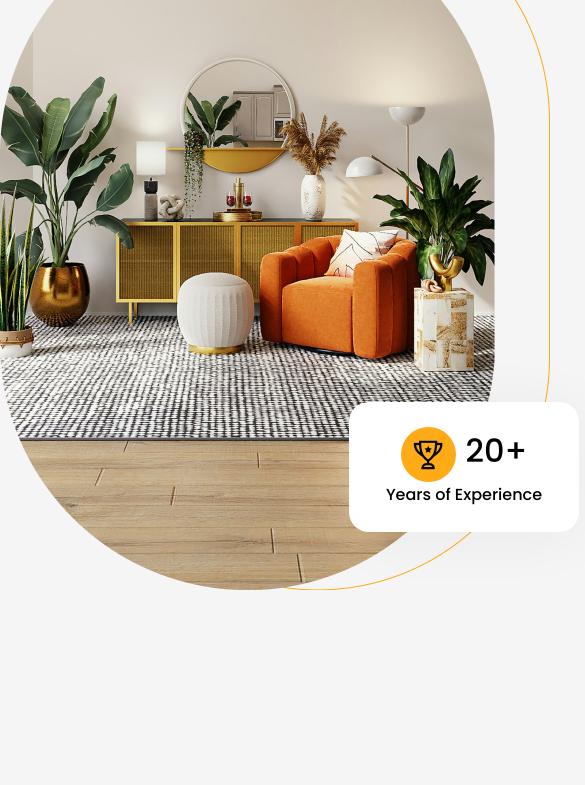
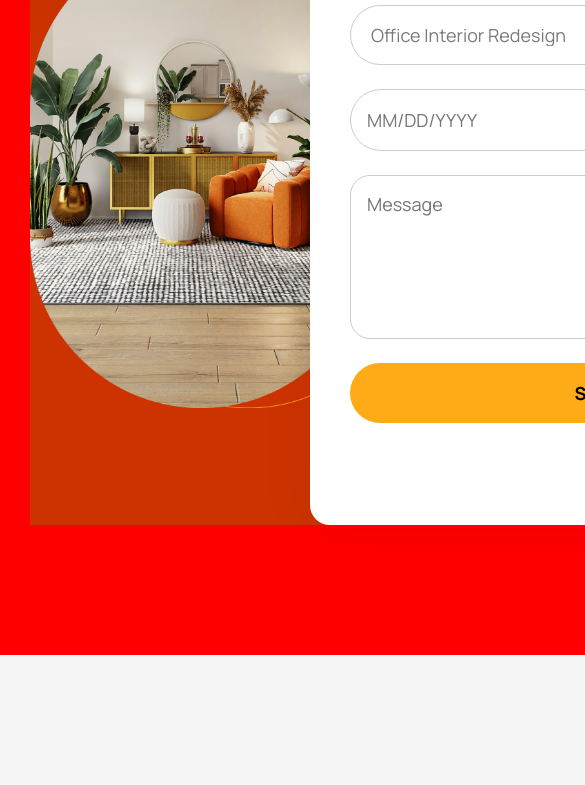
Before and after one commit to pixelgnome/design-edge-demo, a plain HTML site: page index.html in a window 390 px wide. Shown: the part 453-1238 px from the top of the page, 585 px wide, since content can reach past the window. After the commit the page ends 1108 px from the top, so only its background shows below. Drawn offline with Linux system fonts and the light colour scheme.

Commit message:
cleaning up and adding media queries

```diff
--- a/css/styles.css
+++ b/css/styles.css
@@ -19,11 +19,11 @@ body {
 .wrapper {
   width: 1290px;
   margin: 0 auto;
-  padding: 30px 0;
+  padding: 30px;
 }
 
 header {
-  width: 1290px;
+  width: 1230px;
   height: 90px;
   background-color: var(--header-bg-color);
   margin: 0;
@@ -144,7 +144,7 @@ nav ul li a {
   display: flex;
   flex-direction: column;
   padding: 40px;
-  width: 550px;
+  width: 565px;
 }
 
 .contact-form h1 {
--- a/index.html
+++ b/index.html
@@ -11,6 +11,39 @@
         @import url('https://fonts.googleapis.com/css2?family=Manrope:wght@200..800&display=swap');
     </style>
     <link href="css/styles.css" rel="stylesheet" />
+    <style>
+        @media screen and (max-width: 1024px) {
+            .wrapper {
+                width: 930px;
+                background-color: red;
+            }
+
+            header {
+                width: 870px;
+            }
+
+            .content {
+                width: 870px;
+                background-color: #c30;
+                margin: 100px 0;
+            }
+
+            .img-accent {
+                width: 280px;
+                background-size: 400px;
+                background-position: left center;
+            }
+
+            .exp {
+                top: 100px;
+                left: 0
+            }
+
+            .contact-form h1 {
+                font-size: 48px;
+            }
+        }
+    </style>
     <script src="js/form-handler.js"></script>
 
 </head>
```
